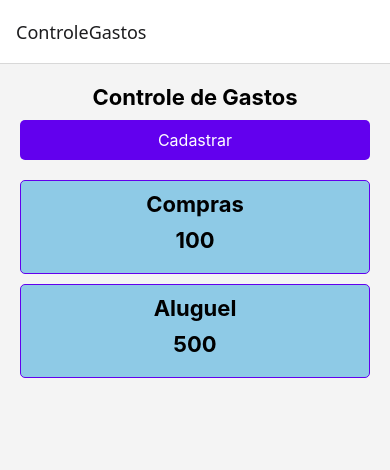
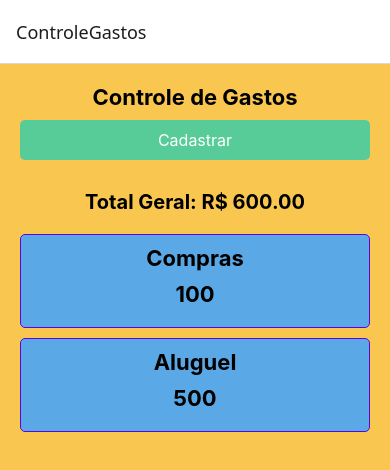
Before and after one commit to marcos-vieira-7/sunshine-app, a React Native app: screen /ControleGastos in a window 390 px wide. Shown: the top 470 px of the page. Built offline with nearby package versions, Linux system fonts and the light colour scheme.

Commit message:
controle de gastos - ok

```diff
--- a/componentes/controleGastos/index.tsx
+++ b/componentes/controleGastos/index.tsx
@@ -4,6 +4,8 @@ import { View, Text, StatusBar, StyleSheet, Dimensions, TextInput,
 import AsyncStorage from "@react-native-async-storage/async-storage";
 //import lib icons for react native
 import { MaterialIcons } from '@expo/vector-icons';
+import { TextInputMask } from 'react-native-masked-text';
+
 const { width, height } = Dimensions.get("window");
 
 export default function ControleGastos() {
@@ -30,6 +32,17 @@ export default function ControleGastos() {
     ]);
 
 
+    useEffect(() => {
+        const total = gastos.reduce((total, item) => {
+            if (isNaN(item.valor)) {
+                return total; // Ignora itens inválidos
+            }
+            return total + item.valor;
+        }, 0);
+
+        setTotalGastos(total);
+    }, [gastos]);
+
     const salvarNovoGasto = () => {
 
         if (!descricao.trim() || !valor.trim()) {
@@ -37,13 +50,23 @@ export default function ControleGastos() {
             return;
         }
 
+        const parsedValor = parseFloat(valor.replace(/[^\d,]/g, "").replace(",", ".")); //converte moeda para float
+
+        if (isNaN(parsedValor)) {
+            Alert.alert("Erro", "Valor inválido.");
+            return;
+        }
+
         const novoGasto = {
             id: gastos.length + 1,
             descricao: descricao,
-            valor: parseFloat(valor)
+            valor: parsedValor
         };
+
         setGastos([...gastos, novoGasto]);
-        setModalVisible(false)
+        setModalVisible(false);
+        setDescricao("");
+        setValor("");
     }
 
     const removeGasto = (id: any) => {
@@ -69,6 +92,11 @@ export default function ControleGastos() {
         // setItens(_itens);
     }
 
+    const limpaForm = () => {
+        setDescricao("");
+        setValor("");
+    }
+
     return(
         <View style={styles.container}>
 
@@ -77,6 +105,10 @@ export default function ControleGastos() {
             <TouchableOpacity style={styles.botao} onPress={() => setModalVisible(true)}>
                 <Text style={styles.textBotao}>Cadastrar</Text>
             </TouchableOpacity>
+
+            <Text style={styles.totalGeral}>
+                Total Geral: R$ {isNaN(totalGastos) ? "0.00" : totalGastos.toFixed(2)}
+            </Text>
 
             {/* Modal */}
             <Modal
@@ -88,9 +120,10 @@ export default function ControleGastos() {
                 <View style={styles.modalContainer}>
                     <View style={styles.modal}>
                         {/* Ícone de fechar */}
-                        <TouchableOpacity onPress={() => setModalVisible(false)} style={styles.closeButton}>
+                        <TouchableOpacity onPress={() => [setModalVisible(false), limpaForm()]} style={styles.closeButton}>
                             <MaterialIcons name="close" size={24} color="black" />
                         </TouchableOpacity>
+                        <Text style={styles.modalTitle}>Novo Gasto</Text>
 
                         <Text>Descrição</Text>
                         <TextInput
@@ -101,12 +134,24 @@ export default function ControleGastos() {
                         />
 
                         <Text>Valor</Text>
-                        <TextInput
+                        <TextInputMask
+                            type={'money'}
+                            options={{
+                            precision: 2, // Quantos números após a vírgula
+                            separator: ',', // Separador decimal
+                            delimiter: '.', // Delimitador de milhar
+                            }}
+                            value={valor}
+                            onChangeText={setValor}
+                            style={styles.input}
+                            placeholder="R$ 0,00"
+                        />
+                        {/* <TextInput
                             style={styles.input}
                             placeholder="Nome do Item"
                             value={valor}
                             onChangeText={setValor}
-                        />
+                        /> */}
                         <Button title="Salvar" onPress={() => salvarNovoGasto()} />
 
                         {/* <Button title="Fechar" onPress={() => setModalVisible(false)} /> */}
@@ -134,9 +179,10 @@ const styles = StyleSheet.create({
     container: {
         flex: 1, // Ocupa toda a tela
         padding: 20,
-        backgroundColor: "#f4f4f4",
+        backgroundColor: "#f9c74f",
     },
     card: {
+        backgroundColor: "#5aa9e6",
         borderColor: "#6200ee",
         borderWidth: 1,
         marginBottom: 10,
@@ -146,7 +192,6 @@ const styles = StyleSheet.create({
         textAlign: "center",
         justifyContent: "center",
         alignItems: "center",
-        backgroundColor: "#8ecae6",
         height: 150,
     },
     listagem: {
@@ -168,7 +213,7 @@ const styles = StyleSheet.create({
         width: "80%",
     },
     botao: {
-        backgroundColor: "#6200ee",
+        backgroundColor: "#57cc99",
         padding: 10,
         borderRadius: 5,
         marginBottom: 20,
@@ -195,7 +240,8 @@ const styles = StyleSheet.create({
     totalGeral: {
         fontSize: 20,
         fontWeight: "bold",
-        marginTop: 20,
+        marginTop: 10,
+        marginBottom: 20,
         textAlign: "center",
     },
     modalContainer: {
@@ -205,8 +251,8 @@ const styles = StyleSheet.create({
         backgroundColor: "rgba(0,0,0,0.5)", // Fundo escuro semi-transparente
     },
     modal: {
-        backgroundColor: "#fff",
-        padding: 20,
+        backgroundColor: "#f9c74f",
+        padding: 10,
         borderRadius: 10,
         width: "80%",
         alignItems: "center",
@@ -219,4 +265,8 @@ const styles = StyleSheet.create({
         alignSelf: "flex-end",
         padding: 5,
     },
+    modalTitle: {
+        fontSize: 25,
+
+    }
 });
```
